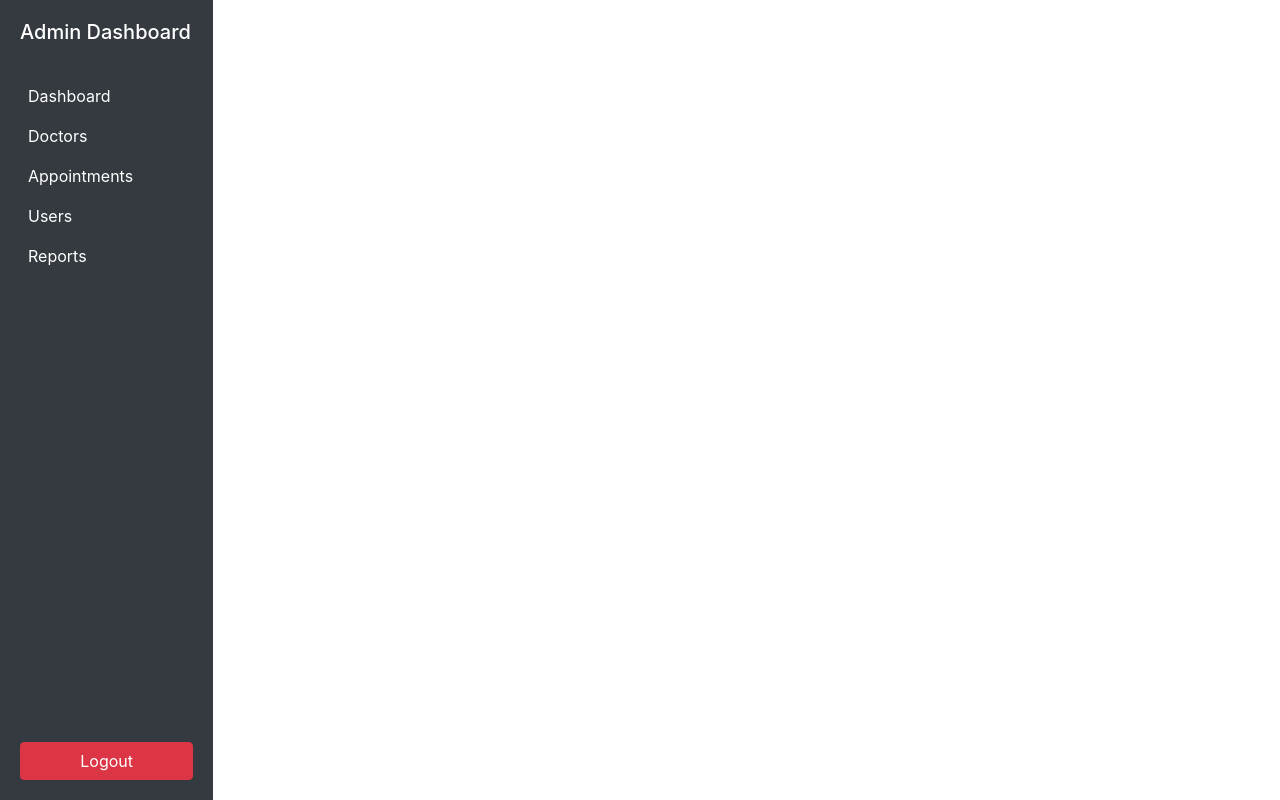
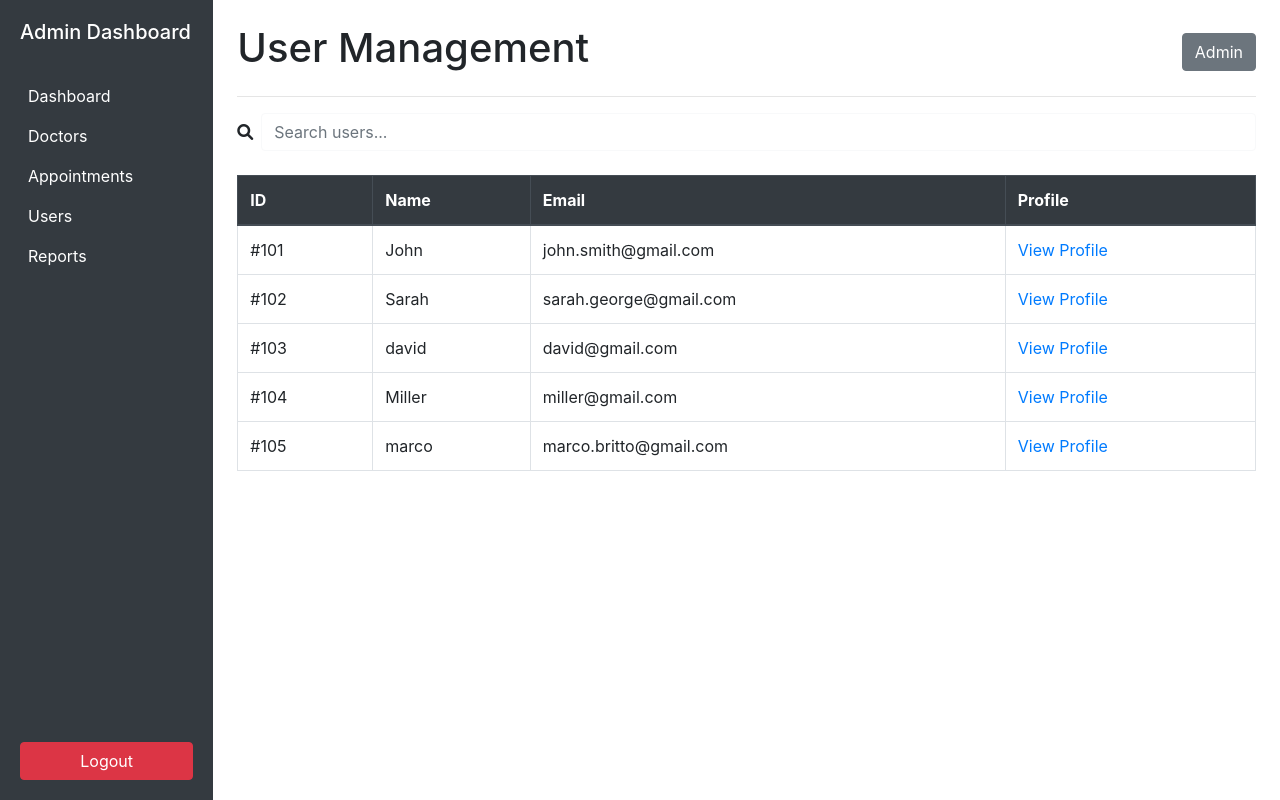
Before and after one commit to amritheshsiva/hospital_management, a Django app: page /users in a window 1280 px wide. Run offline with Django 4.2, Linux system fonts and the light colour scheme; some libraries are stand-ins or nearby versions.

Commit message:
user management page

```diff
--- a/Admin/adminside/adminapp/templates/user_manage.html
+++ b/Admin/adminside/adminapp/templates/user_manage.html
@@ -15,8 +15,60 @@
     <div class="container-fluid">
         <div class="row">
             {% include "partials/navbar.html" %}
-        <div class="col-md-10">
-
+        <div class="col-md-10 p-4">
+            <div class='d-flex align-items-center mb-3 '>
+                 <h1>User Management</h1>
+                <button class="btn btn-secondary ml-auto">Admin</button>
+            </div >
+        <hr>
+        <div class="d-flex align-items-center mb-4">
+            <i class="fa-solid fa-magnifying-glass mr-2 "></i>
+            <input class="form-control border-light" type="text" placeholder="Search users...">
+        </div>
+        <div class="table-responsive mt-3">
+            <table class="table table-bordered table-hover ">
+                <thead class="thead-dark">
+                    <tr>
+                        <th>ID</th>
+                        <th>Name</th>
+                        <th>Email</th>
+                        <th>Profile</th>
+                    </tr>
+                </thead>
+                <tbody>
+                    <tr>
+                        <td>#101</td>
+                        <td>John</td>
+                        <td>john.smith@gmail.com</td>
+                        <td><a href="#">View Profile</a></td>
+                    </tr>
+                    <tr>
+                        <td>#102</td>
+                        <td>Sarah</td>
+                        <td>sarah.george@gmail.com</td>
+                        <td><a href="#">View Profile</a></td>
+                    </tr>
+                    <tr>
+                        <td>#103</td>
+                        <td>david</td>
+                        <td>david@gmail.com</td>
+                        <td><a href="#">View Profile</a></td>
+                    </tr>
+                    <tr>
+                        <td>#104</td>
+                        <td>Miller</td>
+                        <td>miller@gmail.com</td>
+                        <td><a href="#">View Profile</a></td>
+                    </tr>
+                    <tr>
+                        <td>#105</td>
+                        <td>marco</td>
+                        <td>marco.britto@gmail.com</td>
+                        <td><a href="#">View Profile</a></td>
+                    </tr>
+                </tbody>
+            </table>
         </div>
     </div>
+</div>
 </html>
```
